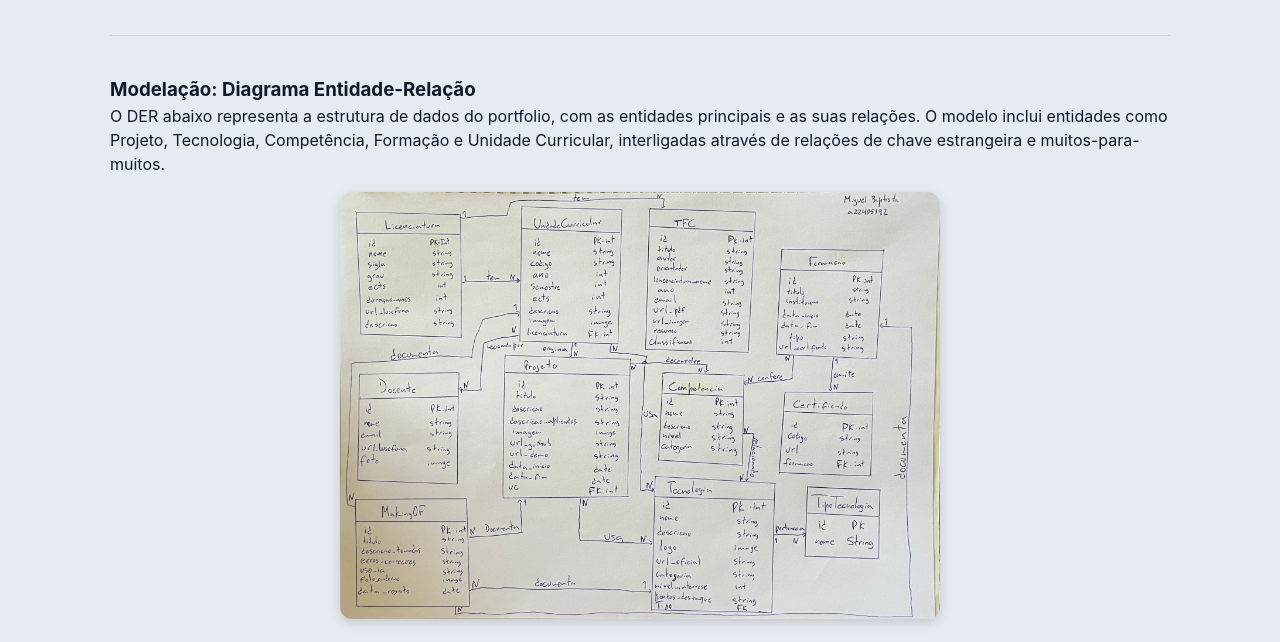
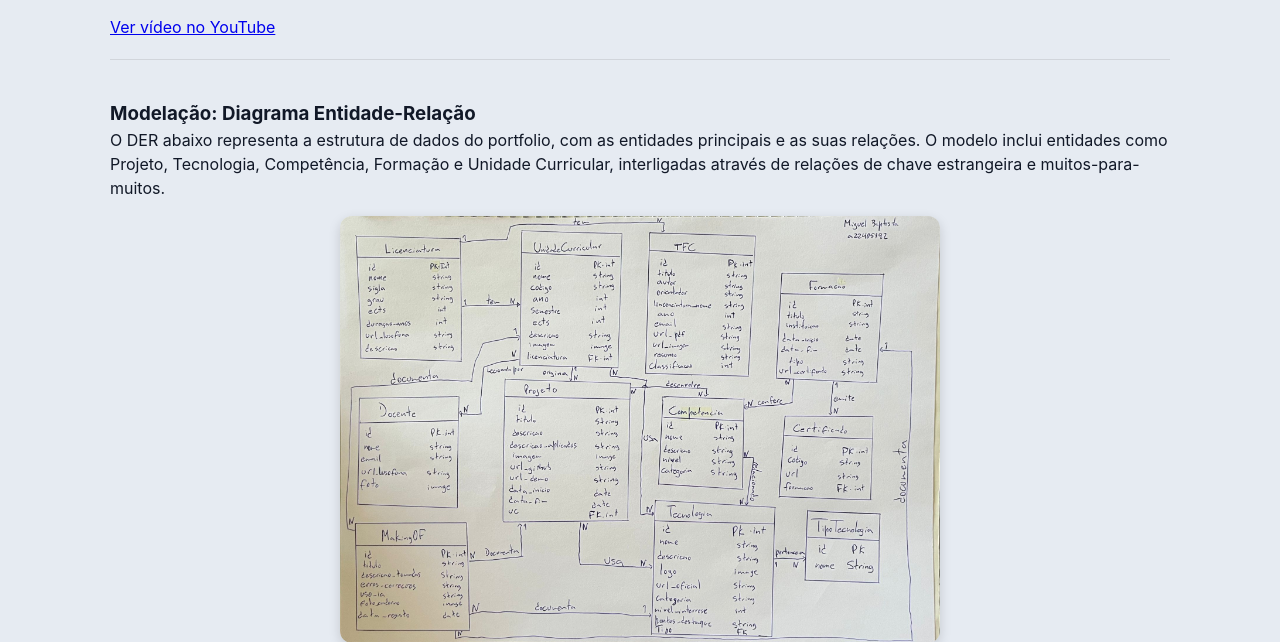
Before and after one commit to miguel-baptista07/portfolio-django, a Django app: page /portfolio/sobre/ in a window 1280 px wide. Shown: the part 980-1622 px from the top of the page. Run offline with Django 5.2, Linux system fonts and the light colour scheme; data that the repository does not hold is empty; some libraries are stand-ins or nearby versions.

Commit message:
Sobre: adicionado link do video-tutorial

```diff
--- a/portfolio/templates/portfolio/sobre.html
+++ b/portfolio/templates/portfolio/sobre.html
@@ -9,9 +9,9 @@
     <h3>Arquitetura MVT</h3>
     <p>Este portfolio foi desenvolvido em Django, seguindo o padrão MVT (Model-View-Template). O <strong>Model</strong> define a estrutura dos dados e interage com a base de dados SQLite. A <strong>View</strong> contém a lógica de negócio: recebe pedidos HTTP, consulta os modelos necessários e devolve uma resposta. O <strong>Template</strong> define a apresentação HTML, recebendo os dados da View e renderizando-os para o utilizador.</p>
     <img src="/media/makingof/Arquitetura.png" alt="Diagrama MVT desenhado à mão" style="max-width:500px; display:block; margin:16px auto; border-radius:12px;">
-
     <h4>Video-tutorial</h4>
     <iframe width="560" height="315" src="https://www.youtube.com/embed/oDEnLL46uzY?autoplay=0" title="Video-tutorial Django CRUD" frameborder="0" allow="accelerometer; autoplay; clipboard-write; encrypted-media; gyroscope; picture-in-picture" allowfullscreen style="display:block; margin:16px auto; border-radius:12px;"></iframe>
+    <p><a href="https://youtu.be/oDEnLL46uzY" target="_blank">Ver vídeo no YouTube</a></p>
 </section>
 
 <section>
```
